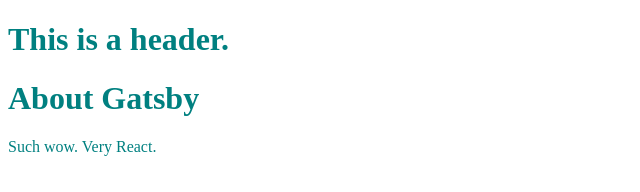
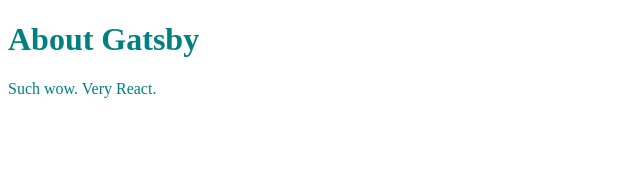
Before and after one commit to mrmodise/gatsbyjs-101, a Gatsby site: page /about in a window 1280 px wide. Shown: the whole page, without its empty margins (0-640 px from the left). Built offline with nearby package versions, Linux system fonts and the light colour scheme; Gatsby itself is replaced by a stand-in of ours.

Commit message:
refactor: introduce props

```diff
--- a/src/components/header.js
+++ b/src/components/header.js
@@ -1,5 +1,5 @@
 import React from "react"
 
-export default function Header() {
-  return <h1>This is a header.</h1>
+export default function Header(props) {
+  return <h1>{props.headerText}</h1>
 }
--- a/src/pages/about.js
+++ b/src/pages/about.js
@@ -4,8 +4,7 @@
 export default function About() {
   return (
     <div style={{ color: `teal` }}>
-      <Header/>
-      <h1>About Gatsby</h1>
+      <Header headerText={"About Gatsby"}/>
       <p>Such wow. Very React.</p>
     </div>
   )
```
